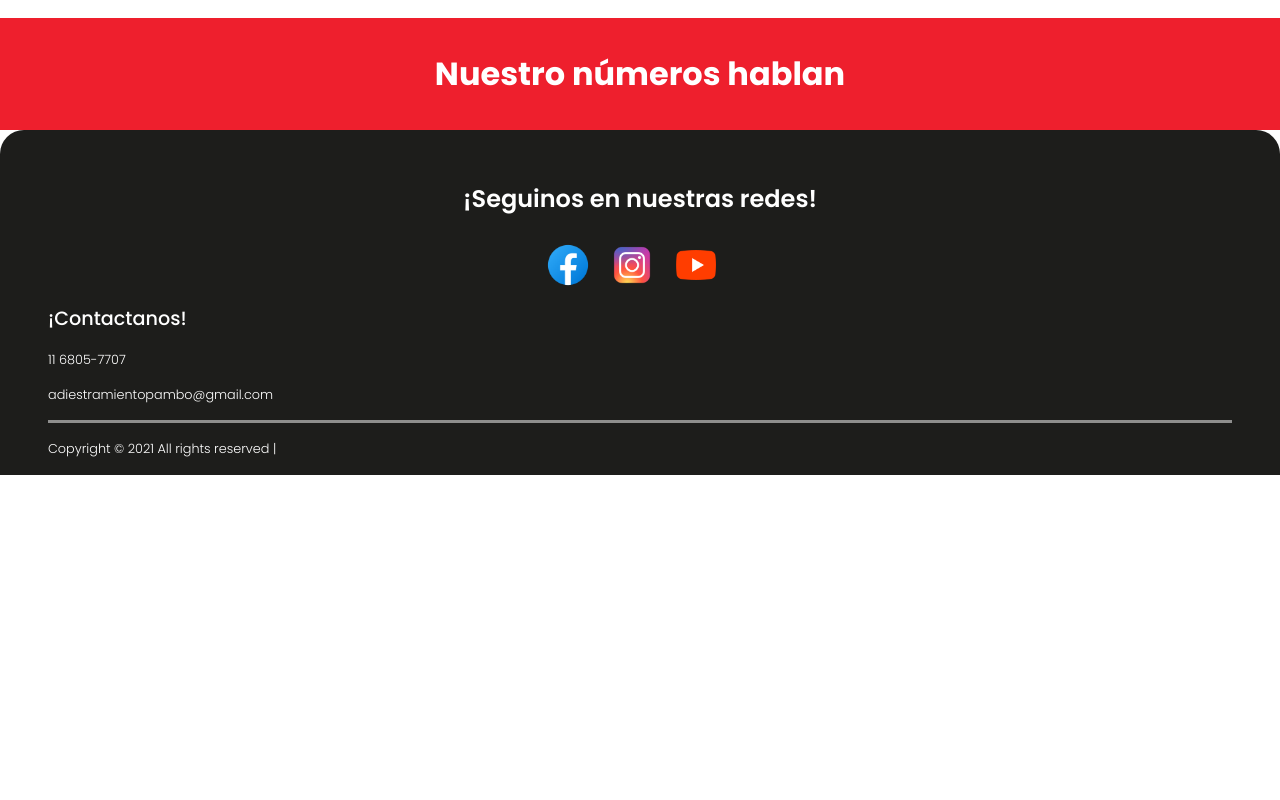
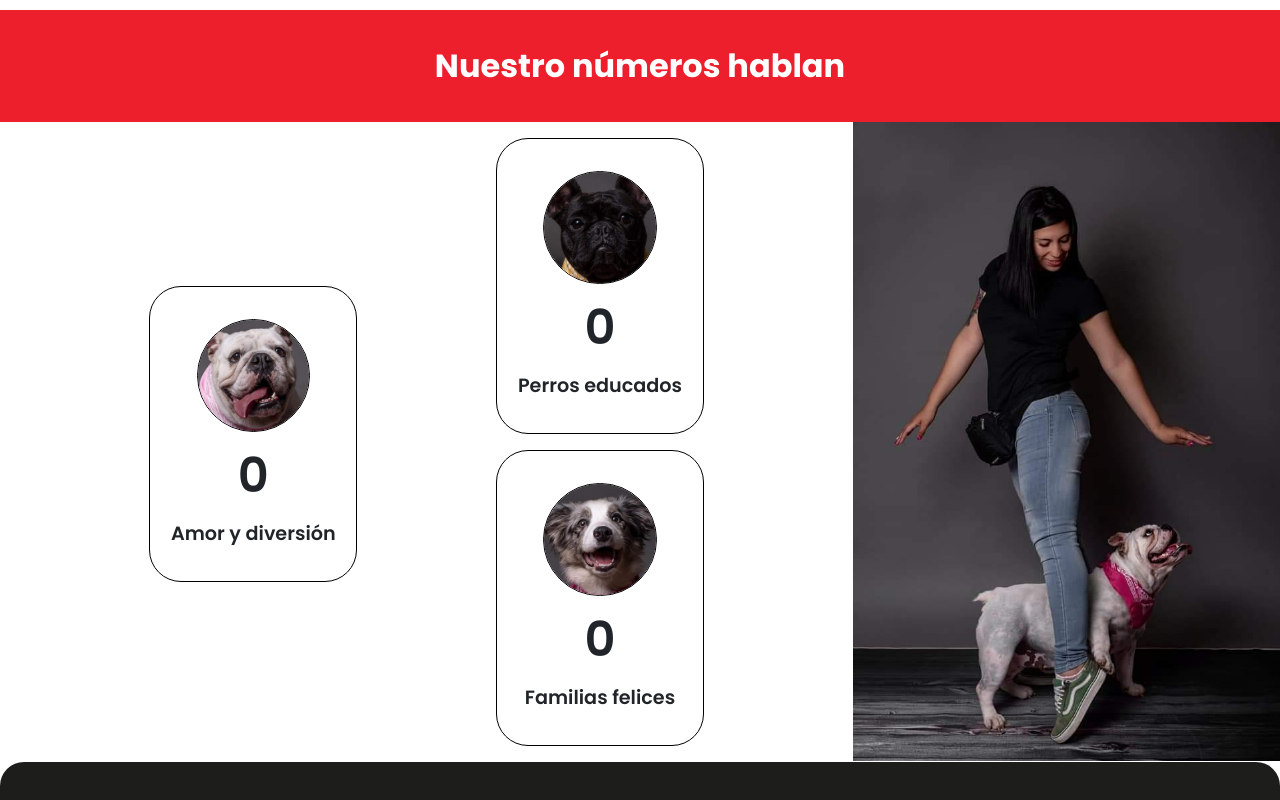
Before and after one commit to ezequielccjl/Pambo-App, a React (Create React App) app: page / in a window 1280 px wide. Shown: the part 2360-3160 px from the top of the page. Before the commit the page ends 2835 px from the top, so only its background shows below. Built offline with nearby package versions, Linux system fonts and the light colour scheme; grey boxes are pictures that could not be loaded.

Commit message:
Landing Responsive

```diff
--- a/src/components/Landing.js
+++ b/src/components/Landing.js
@@ -4,23 +4,19 @@ import img from '../imgs/perrito-escuela.jpeg'
 
 import {Footer} from './Footer'
 
-//import habilidades from '../videos/habilidades.mp4'
-//import landing from '../videos/institucional.mp4'
 import perrito1 from '../imgs/perrito-1.jpg'
 import perrito2 from '../imgs/perrito-2.jpg'
 import perrito3 from '../imgs/perrito-3.jpg'
+import nnumeros from '../imgs/nuestros-numeros.jpeg'
 
 import '../css/header.css'
 
-
-//<video src={landing} loop muted preload="auto" className="video-land"></video>
 
 export const Landing =  ()=> {
 
     return(
         <div className="main_cont">
             <div className="cont-video">
-            {/* <video src={landing} loop muted preload="auto" autoPlay className="video-land"></video> */}
             <iframe className="video-land" src="https://www.youtube.com/embed/tdGqTaHSF4o?controls=0" title="YouTube video player" frameBorder="0" allow="accelerometer; autoplay; clipboard-write; encrypted-media; gyroscope; picture-in-picture" allowFullScreen></iframe>
             </div>
 
@@ -41,6 +37,15 @@ export const Landing =  ()=> {
                     <div className="col-xl-4 col-md-6 col-sm-12 cont_card">
                         <div className="card_cursos">
                             <div className="div_img">
+                                <img src={perrito3} className="img_curso"></img>
+                            </div>
+                            <div className="nombre_curso">Cursos individuales</div>
+                            <button className="btn_leer_mas">Leer más</button>
+                        </div>
+                    </div>
+                    <div className="col-xl-4 col-md-6 col-sm-12 cont_card">
+                        <div className="card_cursos">
+                            <div className="div_img">
                                 <img src={perrito1} className="img_curso"></img>
                             </div>
                             <div className="nombre_curso">Cursos individuales</div>
@@ -56,22 +61,12 @@ export const Landing =  ()=> {
                             <button className="btn_leer_mas">Leer más</button>
                         </div>
                     </div>
-                    <div className="col-xl-4 col-md-6 col-sm-12 cont_card">
-                        <div className="card_cursos">
-                            <div className="div_img">
-                                <img src={perrito3} className="img_curso"></img>
-                            </div>
-                            <div className="nombre_curso">Cursos individuales</div>
-                            <button className="btn_leer_mas">Leer más</button>
-                        </div>
-                    </div>
                 </div>
             </section>
             <section className="section_deportes">
                 <div className="titulo_section">Deportes</div>
                 <div className="row">
                     <div className="col-xl-6 col-md-12 col-sm-12">
-                        {/* <video src={habilidades} loop muted preload="auto" autoPlay className="video-land"></video> */}
                         <iframe className="video-land" src="https://www.youtube.com/embed/QWmVgwO2O7M?controls=0" title="YouTube video player" frameBorder="0" allow="accelerometer; autoplay; clipboard-write; encrypted-media; gyroscope; picture-in-picture" allowFullScreen></iframe>
                     </div>
                     <div className="col-xl-6 col-md-12 col-sm-12 cont_habilidades">
@@ -91,12 +86,39 @@ export const Landing =  ()=> {
                     </div>
                 </div>
             </section>
-            <section>
-                <div className="titulo_section">Nuestro números hablan</div>
+            <section className="section_numeros">
+                <div className="titulo_section numeros">Nuestro números hablan</div>
                 <div className="row">
-                    <div className="col-8">
+                    <div className="col-xl-8 col-md-8 col-sm-12 cont_grid">
+
+                        <div className="cont_numeros">
+                            <div className="cont-card-num cont_card_uno">
+                                <div className="tarjeta-num">
+                                    <img src={perrito3} alt="perrito3" className="img_curso"></img>
+                                    <div className="num-card">0</div>
+                                    <div className="titulo-card">Amor y diversión</div>
+                                </div>
+                            </div>
+                            <div className="cont-card-num cont_card_dos">
+                                <div className="tarjeta-num">
+                                    <img src={perrito1} alt="perrito1" className="img_curso"></img>
+                                    <div className="num-card">0</div>
+                                    <div className="titulo-card">Perros educados</div>
+                                </div>
+                            </div>
+                            <div className="cont-card-num cont_card_tres">
+                                <div className="tarjeta-num">
+                                    <img src={perrito2} alt="perrito2" className="img_curso"></img>
+                                    <div className="num-card">0</div>
+                                    <div className="titulo-card">Familias felices</div>
+                                </div>
+                            </div>
+                        </div>
+
                     </div>
-                    <div className="col-4"></div>
+                    <div className="col-xl-4 col-md-4 col-sm-12 cont_img_num">
+                        <img src={nnumeros} alt="nnumeros" className="img_num"></img>
+                    </div>
                 </div>
             </section>
             <Footer />
--- a/src/css/header.css
+++ b/src/css/header.css
@@ -24,9 +24,6 @@
 
 .perrito_escuela{
     width: 75%;
-}
-
-.escuela_lider{
 }
 
 .cont_text_escuela{
@@ -150,10 +147,70 @@
     margin-bottom: 2rem;
 }
 
+.numeros{
+    margin-top: -0.5rem;
+}
+
+.cont_numeros{
+    height: 100%;
+
+    padding-right: 5rem;
+    padding-left: 5rem;
+
+    display: grid;
+    grid-template-columns: 1fr 1fr;
+}
+
+.cont_card_uno{
+    grid-row: 1/3;
+}
+
+.cont_card_dos{
+    margin-top: 1rem;
+}
+
+.img_num{
+    width: 100%;
+}
+
+.cont-card-num{
+    display: flex;
+    justify-content: center;
+    align-items: center;
+}
+
+.tarjeta-num{
+    width: 60%;
+    border: 1px solid black;
+    border-radius: 2rem;
+    font-family: "Poppins";
+    font-weight: 600;
+    font-size: 1.2rem;
+    padding-top: 2rem;
+    padding-bottom: 2rem;
+    margin-bottom: 1rem;
+}
+.tarjeta-num .img_curso{
+    width: 55%;
+}
+
+.num-card{
+    font-size: 3rem;
+    margin-top: .5rem;
+    margin-bottom: .5rem;
+}
+
 @media only screen and (max-width: 1460px){
     .cont_habilidades{
         padding-left: 2rem;
         padding-right: 2rem;
+    }
+}
+
+@media only screen and (max-width: 1240px){
+    .tarjeta-num{
+        padding-top: 1rem;
+        padding-bottom: 1rem;
     }
 }
 
@@ -166,6 +223,30 @@
     .row_cursos div:last-child{
         margin-top: 0;
     }
+
+    .tarjeta-num{
+        width: 90%;
+        margin-right: 0;
+        margin-bottom: 0;
+    }
+
+    .cont_numeros{
+        padding-right: 0;
+        padding-left: 0;
+    }
+
+    .cont_numeros{
+        grid-template-columns: 1fr 1fr 1fr;
+    }
+
+    .cont_card_uno{
+        grid-row: 1/2;
+    }
+
+    .cont_card_dos{
+        margin-top: 0;
+    }
+
 }
 
 @media only screen and (max-width: 1000px){
@@ -180,6 +261,10 @@
     }
 
     .video-land{
+        height: 35vh;
+    }
+
+    .section_deportes .video-land{
         height: 35vh;
     }
 }
@@ -201,6 +286,11 @@
     .row_cursos div:last-child{
         margin-top: 0;
     }
+
+    .cont_grid{
+        padding-top: 2rem !important;
+        padding-bottom: 2rem !important;
+    }
 }
 
 @media only screen and (max-width: 568px){
@@ -208,4 +298,17 @@
         padding-left: 10%;
         padding-right: 10%;
     }
+
+    .cont_numeros{
+        grid-template-rows: 1fr 1fr 1fr;
+        grid-template-columns: 1fr;
+    }
+
+    .tarjeta-num{
+        width: 60%;
+    }
+
+    .cont-card-num{
+        margin-bottom: 2rem;
+    }
 }
```
Also changed, not shown: src/imgs/nuestros-numeros.jpeg (added).
